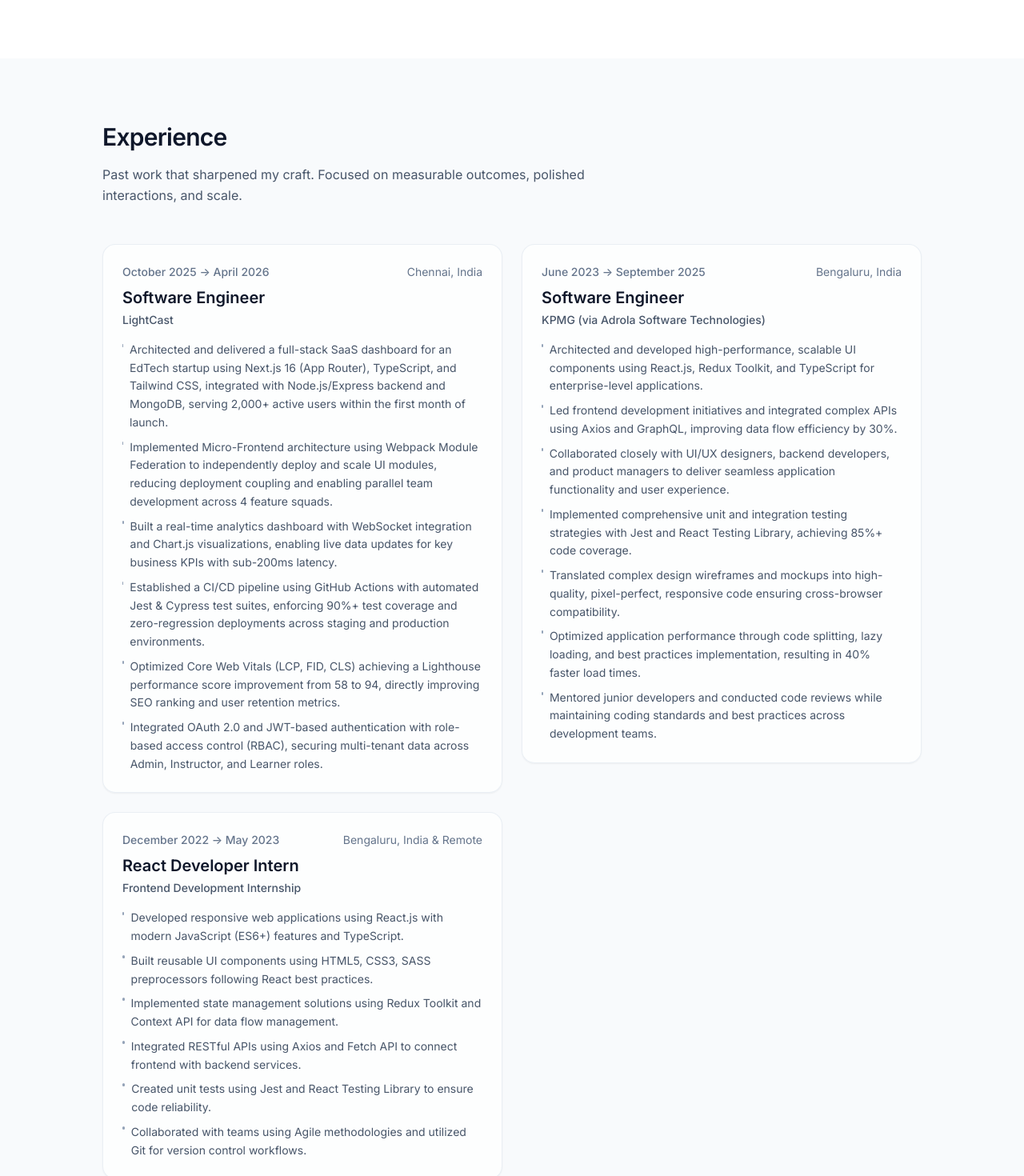
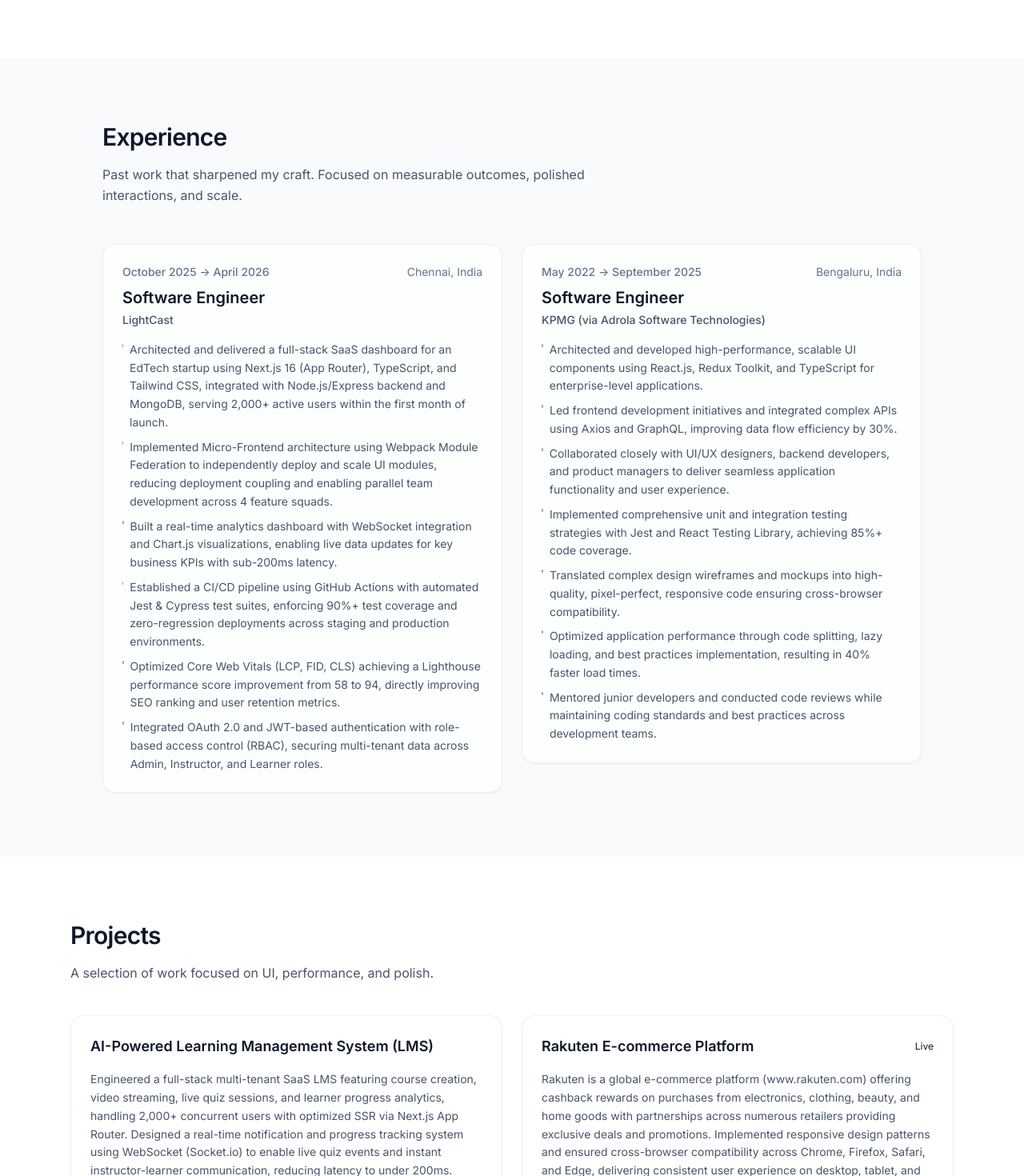
Before and after one commit to pavan-badavath/my-portfolio, a React (Vite) app: page / in a window 1280 px wide. Shown: the part 1330-2800 px from the top of the page at 80% size. Built offline with nearby package versions, Linux system fonts and the light colour scheme.

Commit message:
new update

```diff
--- a/src/data/resume.ts
+++ b/src/data/resume.ts
@@ -45,10 +45,10 @@ export const resume: Resume = {
   title: 'Frontend Developer',
   tagline: 'Building responsive and dynamic web applications with modern technologies.',
   summary:
-    'Frontend Developer with 3+ years of experience building scalable, high-performance web applications using React.js, Next.js, TypeScript, and Redux Toolkit. Proven ability to translate complex UI/UX designs into pixel-perfect, responsive interfaces and integrate RESTful APIs and GraphQL for seamless data-driven experiences. Experienced in leveraging AI-powered developer tools such as GitHub Copilot and Cursor AI, along with OpenAI API for LLM integration and prompt engineering to enhance development efficiency and build intelligent features. Skilled in performance optimization, micro-frontend architecture, and modern development practices, delivering robust and production-ready applications. Strong foundation in HTML5, CSS3, SASS, and JavaScript (ES6+), with hands-on experience in testing (Jest, React Testing Library), CI/CD pipelines, and Agile environments.',
+    'Frontend Developer with 4+ years of experience building scalable, high-performance web applications using React.js, Next.js, TypeScript, and Redux Toolkit. Proven ability to translate complex UI/UX designs into pixel-perfect, responsive interfaces and integrate RESTful APIs and GraphQL for seamless data-driven experiences. Experienced in leveraging AI-powered developer tools such as GitHub Copilot and Cursor AI, along with OpenAI API for LLM integration and prompt engineering to enhance development efficiency and build intelligent features. Skilled in performance optimization, micro-frontend architecture, and modern development practices, delivering robust and production-ready applications. Strong foundation in HTML5, CSS3, SASS, and JavaScript (ES6+), with hands-on experience in testing (Jest, React Testing Library), CI/CD pipelines, and Agile environments.',
   photo: profileImg,
   contact: {
-    email: 'pavanbadavath01@gmail.com',
+    email: 'nayakbp7676@gmail.com@gmail.com',
     location: 'Bengaluru, Karnataka, India',
     github: 'https://github.com/pavan-badavath',
     linkedIn: 'https://linkedin.com/in/pavan-nayak-badavath-961a38372',
@@ -72,7 +72,7 @@ export const resume: Resume = {
     {
       company: 'KPMG (via Adrola Software Technologies)',
       role: 'Software Engineer',
-      start: 'June 2023',
+      start: 'May 2022',
       end: 'September 2025',
       location: 'Bengaluru, India',
       bullets: [
@@ -85,21 +85,7 @@ export const resume: Resume = {
         'Mentored junior developers and conducted code reviews while maintaining coding standards and best practices across development teams.',
       ],
     },
-    {
-      company: 'Frontend Development Internship',
-      role: 'React Developer Intern',
-      start: 'December 2022',
-      end: 'May 2023',
-      location: 'Bengaluru, India & Remote',
-      bullets: [
-        'Developed responsive web applications using React.js with modern JavaScript (ES6+) features and TypeScript.',
-        'Built reusable UI components using HTML5, CSS3, SASS preprocessors following React best practices.',
-        'Implemented state management solutions using Redux Toolkit and Context API for data flow management.',
-        'Integrated RESTful APIs using Axios and Fetch API to connect frontend with backend services.',
-        'Created unit tests using Jest and React Testing Library to ensure code reliability.',
-        'Collaborated with teams using Agile methodologies and utilized Git for version control workflows.',
-      ],
-    },
+
   ],
   projects: [
     {
```
